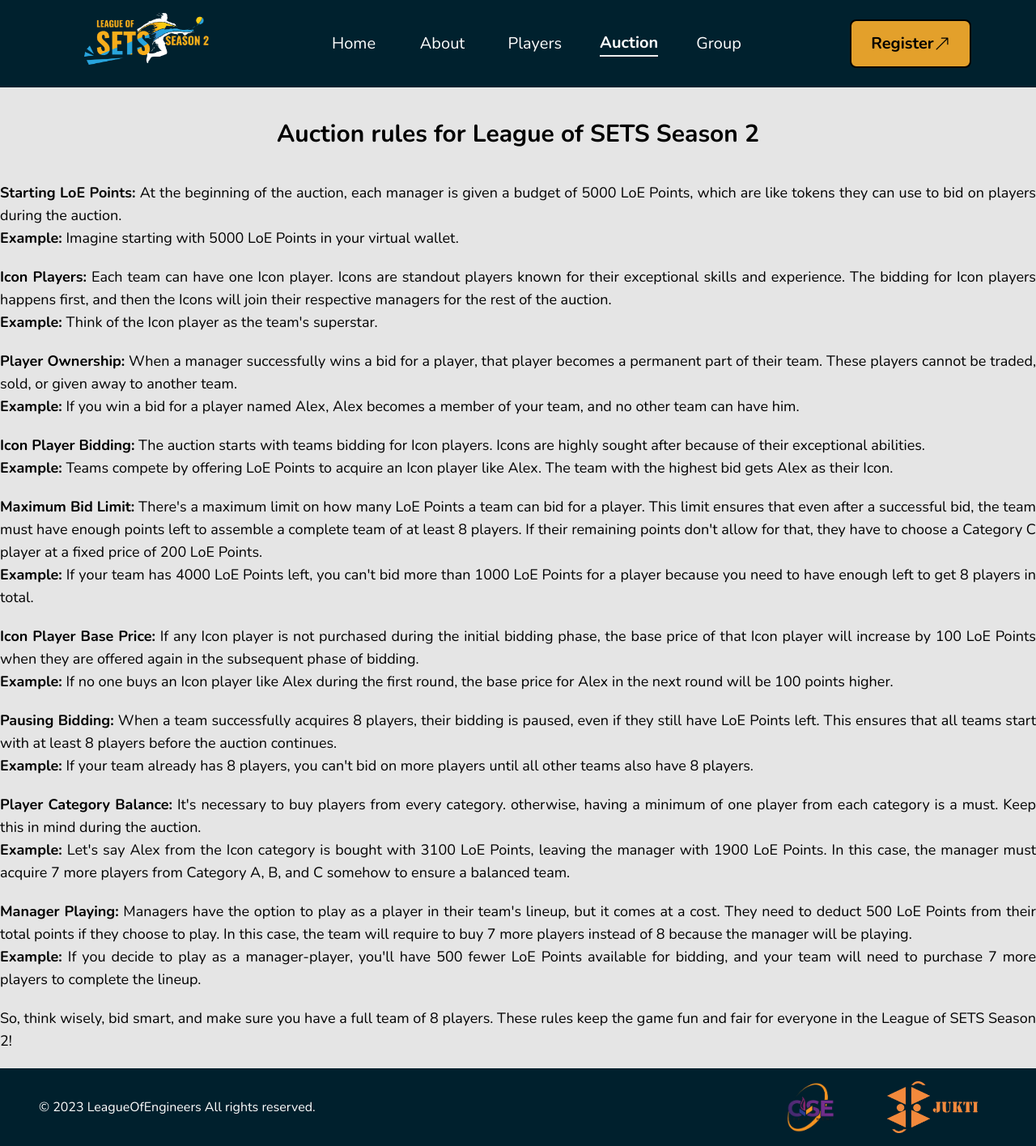
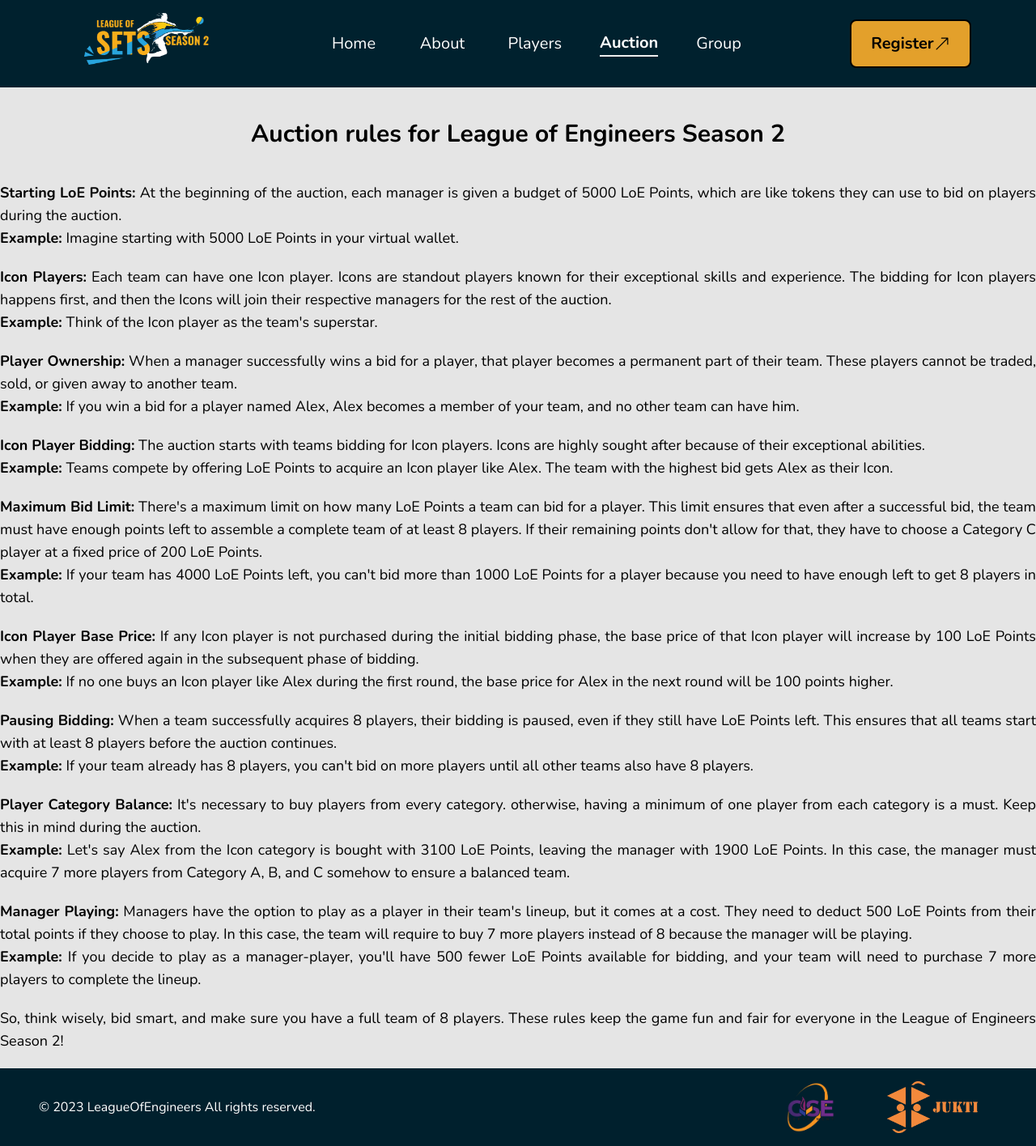
Before and after one commit to zorojuro75/league-of-engineers, a Next.js app: page /auction in a window 1280 px wide. Shown: the whole page at 81% size. Built offline with nearby package versions, Linux system fonts and the light colour scheme.

Commit message:
back to LOE

```diff
--- a/app/about/components/AboutSection.tsx
+++ b/app/about/components/AboutSection.tsx
@@ -5,13 +5,13 @@ const AboutSection = () => {
     <div className="md:flex flex-col items-center">
       <div className=" md:w-[1260px] px-[32px] md:py-[96px]">
         <div className="text-center text-5xl font-semibold mt-[12px]">
-          About League of SETS
+          About League of Engineers
         </div>
         <div className="text-center text-[20px] text-gray-500 font-normal mt-[24px]">
           Learn more about the tournament and it has to offer.
         </div>
         <div className="md:text-center text-justify md:mt-[64px] mt-[32px] md:text-2xl text-xl">
-          The League of SETS is an exciting initiative designed for students within the School of Engineering, Technology, and Sciences (SETS). Its primary purpose is to unite students who share a common passion for football. Whether you&apos;re a seasoned player or a newcomer to the sport, the league welcomes everyone. In the League of SETS, students register individually, and teams are thoughtfully crafted. This ensures a dynamic mix of talent and experience on each team, fostering an environment of inclusivity and teamwork. Beyond the competition on the field, the league aims to promote sportsmanship, build lasting friendships, and create memorable experiences during your time at SETS. This vibrant community of football enthusiasts not only celebrates the love for the game but also provides a platform for personal growth and connection
+          The League of Engineers is an exciting initiative designed for students within the School of Engineering, Technology, and Sciences (SETS). Its primary purpose is to unite students who share a common passion for football. Whether you&apos;re a seasoned player or a newcomer to the sport, the league welcomes everyone. In the League of Engineers, students register individually, and teams are thoughtfully crafted. This ensures a dynamic mix of talent and experience on each team, fostering an environment of inclusivity and teamwork. Beyond the competition on the field, the league aims to promote sportsmanship, build lasting friendships, and create memorable experiences during your time at SETS. This vibrant community of football enthusiasts not only celebrates the love for the game but also provides a platform for personal growth and connection
         </div>
       </div>
     </div>
--- a/app/about/components/Ready.tsx
+++ b/app/about/components/Ready.tsx
@@ -7,7 +7,7 @@ const Ready = () => {
       <div className="md:h-[82px] md:w-[865px]">
         <h1 className="text-[32px] font-semibold ">Ready to play?</h1>
         <p className="text-[#667085] font-normal text-[20px]">
-          Register now to become a part of the League of SETS tournament as
+          Register now to become a part of the League of Engineers tournament as
           a player.
         </p>
       </div>
--- a/app/about/components/TournamentRules.tsx
+++ b/app/about/components/TournamentRules.tsx
@@ -13,7 +13,7 @@ const TournamentRules = () => {
           </div>
           <div className="text-gray-500 text-xl text-center pt-[20px]">
             Get a closer look at the tournament&apos;s framework and understand
-            the step-by-step process that drives the League of SETS event.
+            the step-by-step process that drives the League of Engineers event.
           </div>
         </div>
       </div>
@@ -30,7 +30,7 @@ const TournamentRules = () => {
             icon={GiBabyfootPlayers}
             title={"Player Registration"}
             description={
-              "Own your journey! Individually register for the tournament and gear up to showcase your skills on the grand stage of the 'League of SETS'. "
+              "Own your journey! Individually register for the tournament and gear up to showcase your skills on the grand stage of the 'League of Engineers'. "
             }
           />
         </div>
@@ -39,7 +39,7 @@ const TournamentRules = () => {
             icon={GiSoccerField}
             title={"Team Formation"}
             description={
-              "Calling all managers to the bidding table! Craft your dream team through an exciting auction process and set the stage on fire in the 'League of SETS' tournament."
+              "Calling all managers to the bidding table! Craft your dream team through an exciting auction process and set the stage on fire in the 'League of Engineers' tournament."
             }
           />
           <Rules
--- a/app/auction/page.tsx
+++ b/app/auction/page.tsx
@@ -4,7 +4,7 @@ const Auction = () => {
   return (
     <div className="w-full max-w-7xl mx-auto md:px-0 px-5 pb-5">
       <div className="text-center text-3xl font-bold py-10 ">
-        Auction rules for League of SETS Season 2
+        Auction rules for League of Engineers Season 2
       </div>
       <div className="flex flex-col gap-y-5 text-lg text-justify">
         <div>
@@ -114,7 +114,7 @@ const Auction = () => {
         <div>
           So, think wisely, bid smart, and make sure you have a full team of 8
           players. These rules keep the game fun and fair for everyone in the
-          League of SETS Season 2!
+          League of Engineers Season 2!
         </div>
       </div>
     </div>
--- a/app/layout.tsx
+++ b/app/layout.tsx
@@ -7,7 +7,7 @@ import Footer from "@/components/Footer";
 const font = Nunito({ subsets: ["latin"], weight: ["400", "700"] });
 
 export const metadata: Metadata = {
-  title: "League of SETS",
+  title: "League of Engineers",
   description: "IUB Engineering School Football tournament",
   keywords: ["IUB", "CSE", "EEE", "Football", "Tournment", "Engineering"],
 };
--- a/app/registration/components/Payment.tsx
+++ b/app/registration/components/Payment.tsx
@@ -8,7 +8,7 @@ const Payment = () => {
       </h1>
       <div className="container text-xl md:mx-[100px] px-[20px] my-[10px]">
         <p>
-          Registration Procedure for League of SETS Season 2, including
+          Registration Procedure for League of Engineers Season 2, including
           Payment Options for bKash, Nagad:
         </p>
         <p>Follow these steps for a smooth registration process:</p>
--- a/app/registration/components/Rules.tsx
+++ b/app/registration/components/Rules.tsx
@@ -3,7 +3,7 @@ import React from "react";
 const Rules = () => {
   return (
     <div className="container mx-auto space-y-8">
-     <h1 className="text-3xl text-red-900 text-center"> Welcome to League of SETS Season 2! Here are the simple rules:</h1>
+     <h1 className="text-3xl text-red-900 text-center"> Welcome to League of Engineers Season 2! Here are the simple rules:</h1>
       <p>
         1. <strong>Who Can Play</strong>: Only students from SETS can
         participate. You can&apos;t use your club or group names or logos on your
--- a/components/main.tsx
+++ b/components/main.tsx
@@ -9,13 +9,13 @@ export default function Main() {
         <div className="text-black md:w-[38.96%] mx-[20px]">
           <div className="md:ms-[16%] flex flex-col gap-y-10">
             <h1 className="md:w-[566px] md:text-[60px] text-4xl font-bold">
-              League of SETS
+              League of Engineers
             </h1>
             <p className="md:w-[150px] md:text-[32px] text-2xl font-semibold">
               Season <span className={`${styles.wrapper}`}>2</span>
             </p>
             <p className="my-[10px] md:w-[403px] text-[#667085] text-[20px]">
-              Hey there, SETS students! The League of SETS Season 2 is
+              Hey there, SETS students! The League of Engineers Season 2 is
               coming back and it&apos;s super exciting! Here&apos;s the deal: if
               you&apos;re a student from SETS, you can sign up all by yourself.
               Then comes the fun part! Imagine a magical auction where managers
```
